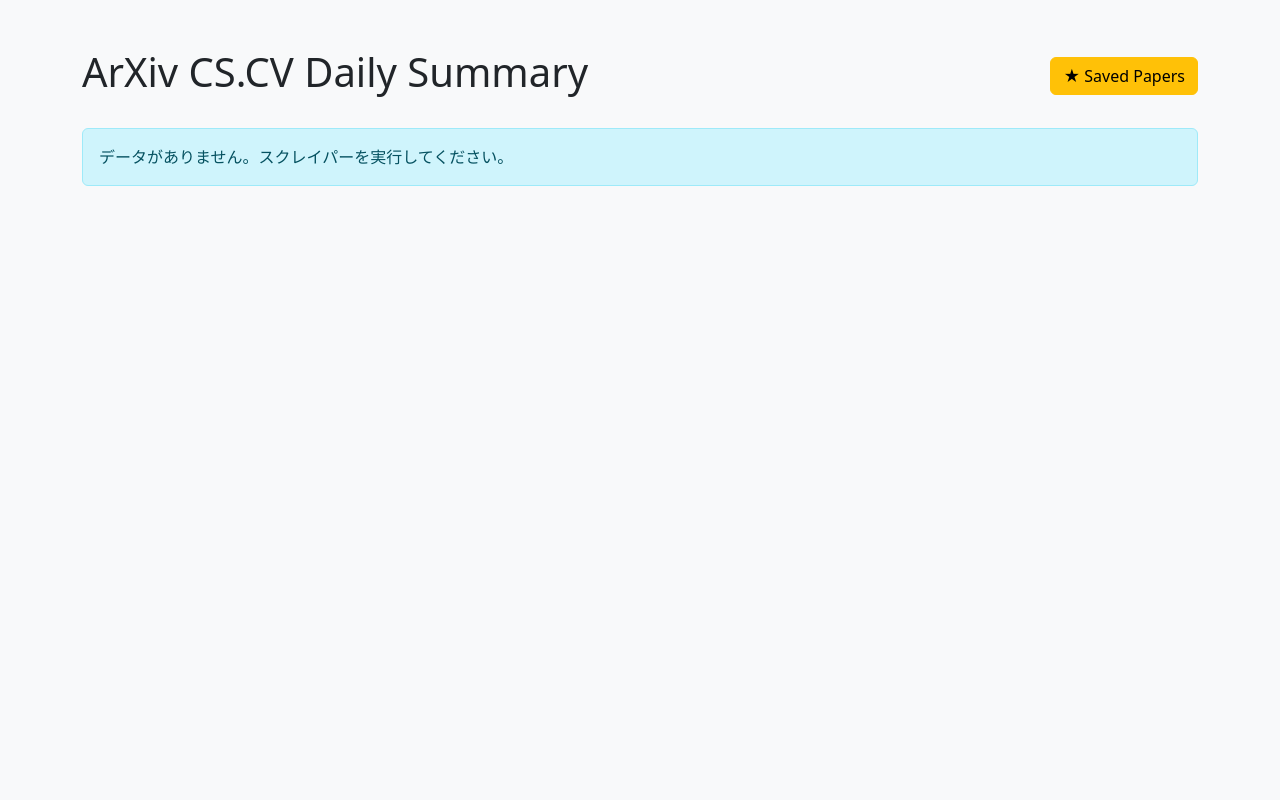
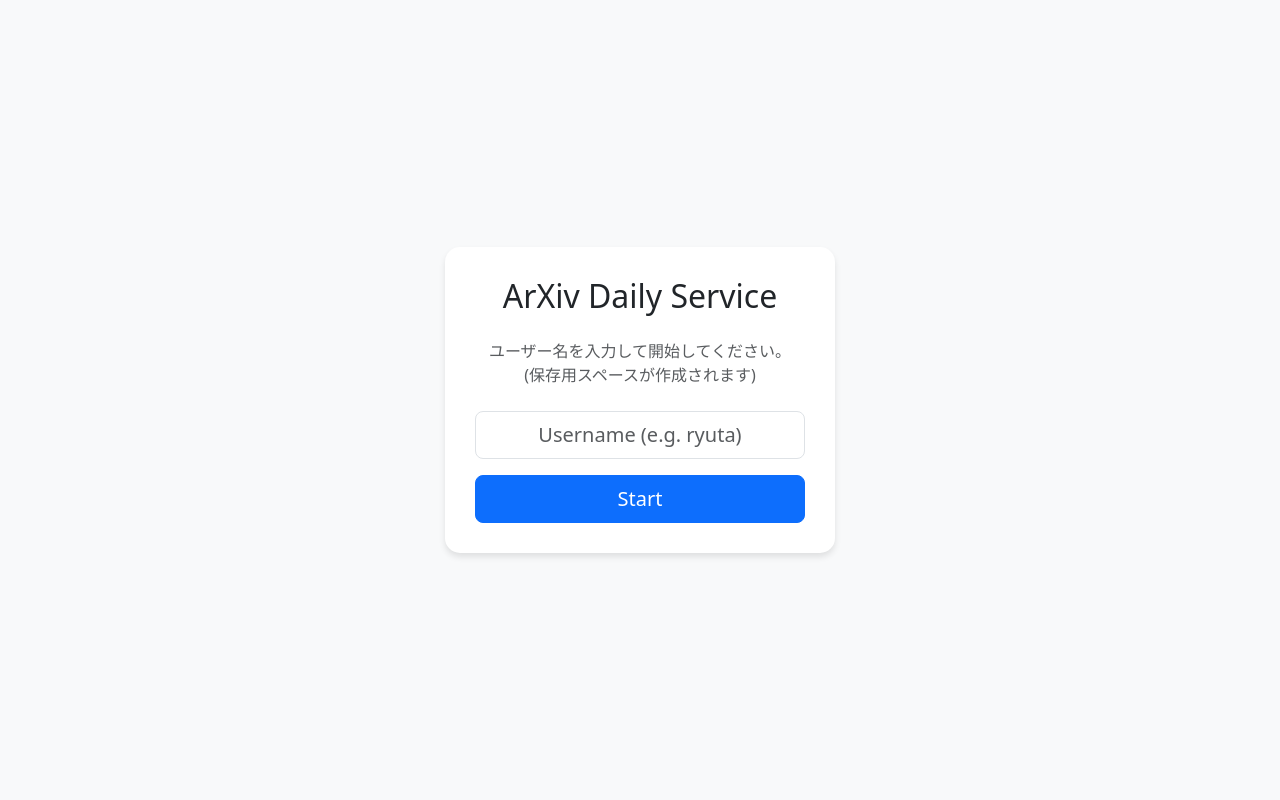
Before and after one commit to RyutaSatoh/arxiv_daily_service, a Flask app: page / in a window 1280 px wide. Run offline with Flask 3, Linux system fonts and the light colour scheme.

Commit message:
Add multi-user support with landing page

```diff
--- a/app.py
+++ b/app.py
@@ -1,30 +1,34 @@
-from flask import Flask, render_template, abort, request, jsonify
+from flask import Flask, render_template, abort, request, jsonify, redirect, url_for
 import storage
 
 app = Flask(__name__)
 
 @app.route('/')
-def index():
+def landing():
+    return render_template('landing.html')
+
+@app.route('/u/<username>')
+def index(username):
     dates = storage.get_available_dates()
-    return render_template('index.html', dates=dates)
+    return render_template('index.html', dates=dates, username=username)
 
-@app.route('/date/<date_str>')
-def detail(date_str):
+@app.route('/u/<username>/date/<date_str>')
+def detail(username, date_str):
     papers = storage.load_daily_data(date_str)
     if papers is None:
         abort(404)
-    return render_template('detail.html', date=date_str, papers=papers)
+    return render_template('detail.html', date=date_str, papers=papers, username=username)
 
-@app.route('/player/<date_str>')
-def player(date_str):
+@app.route('/u/<username>/player/<date_str>')
+def player(username, date_str):
     papers = storage.load_daily_data(date_str)
     if papers is None:
         abort(404)
-    return render_template('player.html', date=date_str, papers=papers)
+    return render_template('player.html', date=date_str, papers=papers, username=username)
 
-@app.route('/favorites')
-def favorites():
-    raw_papers = storage.get_favorites()
+@app.route('/u/<username>/favorites')
+def favorites(username):
+    raw_papers = storage.get_favorites(username)
     # Group by date
     grouped_papers = {}
     for p in raw_papers:
@@ -40,33 +44,34 @@
     # Sort dates descending
     sorted_dates = sorted(grouped_papers.keys(), reverse=True)
 
-    return render_template('favorites.html', grouped_papers=grouped_papers, sorted_dates=sorted_dates)
+    return render_template('favorites.html', grouped_papers=grouped_papers, sorted_dates=sorted_dates, username=username)
 
-@app.route('/api/save_paper', methods=['POST'])
-def save_paper():
+# API endpoints now include username in the URL for better REST structure/security scoping
+@app.route('/api/u/<username>/save_paper', methods=['POST'])
+def save_paper(username):
     paper = request.json
     if not paper or 'id' not in paper:
         return jsonify({'status': 'error', 'message': 'Invalid data'}), 400
 
-    saved = storage.save_favorite(paper)
+    saved = storage.save_favorite(username, paper)
     return jsonify({'status': 'success', 'saved': saved})
 
-@app.route('/api/delete_favorite', methods=['POST'])
-def delete_favorite():
+@app.route('/api/u/<username>/delete_favorite', methods=['POST'])
+def delete_favorite(username):
     data = request.json
     if not data or 'id' not in data:
         return jsonify({'status': 'error', 'message': 'Invalid data'}), 400
 
-    deleted = storage.delete_favorite(data['id'])
+    deleted = storage.delete_favorite(username, data['id'])
     return jsonify({'status': 'success', 'deleted': deleted})
 
-@app.route('/api/delete_favorites_by_date', methods=['POST'])
-def delete_favorites_by_date():
+@app.route('/api/u/<username>/delete_favorites_by_date', methods=['POST'])
+def delete_favorites_by_date(username):
     data = request.json
     if not data or 'date' not in data:
         return jsonify({'status': 'error', 'message': 'Invalid data'}), 400
 
-    deleted = storage.delete_favorites_by_date(data['date'])
+    deleted = storage.delete_favorites_by_date(username, data['date'])
     return jsonify({'status': 'success', 'deleted': deleted})
 
 if __name__ == '__main__':
--- a/storage.py
+++ b/storage.py
@@ -3,7 +3,7 @@
 from datetime import datetime
 
 DATA_DIR = os.path.join(os.path.dirname(__file__), 'data')
-FAVORITES_FILE = os.path.join(DATA_DIR, 'favorites.json')
+USERS_DIR = os.path.join(DATA_DIR, 'users')
 
 def save_daily_data(data, date_str=None):
     if not os.path.exists(DATA_DIR):
@@ -31,19 +31,29 @@
     if not os.path.exists(DATA_DIR):
         return []
 
-    files = [f for f in os.listdir(DATA_DIR) if f.endswith('.json') and f != 'favorites.json']
+    # Filter out directories and non-json files
+    files = [f for f in os.listdir(DATA_DIR)
+             if f.endswith('.json') and os.path.isfile(os.path.join(DATA_DIR, f))]
     dates = [f.replace('.json', '') for f in files]
     dates.sort(reverse=True)
     return dates
 
-def get_favorites():
-    if not os.path.exists(FAVORITES_FILE):
+def _get_user_favorites_file(username):
+    user_dir = os.path.join(USERS_DIR, username)
+    if not os.path.exists(user_dir):
+        os.makedirs(user_dir)
+    return os.path.join(user_dir, 'favorites.json')
+
+def get_favorites(username):
+    filepath = _get_user_favorites_file(username)
+    if not os.path.exists(filepath):
         return []
-    with open(FAVORITES_FILE, 'r', encoding='utf-8') as f:
+    with open(filepath, 'r', encoding='utf-8') as f:
         return json.load(f)
 
-def save_favorite(paper):
-    favorites = get_favorites()
+def save_favorite(username, paper):
+    favorites = get_favorites(username)
+    filepath = _get_user_favorites_file(username)
 
     # Check if already exists
     for fav in favorites:
@@ -54,33 +64,36 @@
     paper['saved_at'] = datetime.now().isoformat()
     favorites.insert(0, paper) # Add to top
 
-    with open(FAVORITES_FILE, 'w', encoding='utf-8') as f:
+    with open(filepath, 'w', encoding='utf-8') as f:
         json.dump(favorites, f, ensure_ascii=False, indent=2)
     return True
 
-def delete_favorite(paper_id):
-    favorites = get_favorites()
+def delete_favorite(username, paper_id):
+    favorites = get_favorites(username)
+    filepath = _get_user_favorites_file(username)
+
     original_len = len(favorites)
     favorites = [p for p in favorites if p.get('id') != paper_id]
 
     if len(favorites) != original_len:
-        with open(FAVORITES_FILE, 'w', encoding='utf-8') as f:
+        with open(filepath, 'w', encoding='utf-8') as f:
             json.dump(favorites, f, ensure_ascii=False, indent=2)
         return True
     return False
 
-def delete_favorites_by_date(date_str):
+def delete_favorites_by_date(username, date_str):
     """
     date_str: 'YYYY-MM-DD'
-    Removes all favorites saved on this date (local time based on saved_at string).
     """
-    favorites = get_favorites()
+    favorites = get_favorites(username)
+    filepath = _get_user_favorites_file(username)
+
     original_len = len(favorites)
     # saved_at is ISO format "2026-01-13T10:00:00..."
     favorites = [p for p in favorites if not p.get('saved_at', '').startswith(date_str)]
 
     if len(favorites) != original_len:
-        with open(FAVORITES_FILE, 'w', encoding='utf-8') as f:
+        with open(filepath, 'w', encoding='utf-8') as f:
             json.dump(favorites, f, ensure_ascii=False, indent=2)
         return True
     return False
--- a/templates/detail.html
+++ b/templates/detail.html
@@ -15,7 +15,7 @@
     <div class="container py-5">
         <div class="d-flex justify-content-between align-items-center mb-4">
             <h1>{{ date }} の論文 ({{ papers|length }}件)</h1>
-            <a href="{{ url_for('index') }}" class="btn btn-outline-secondary">戻る</a>
+            <a href="{{ url_for('index', username=username) }}" class="btn btn-outline-secondary">戻る</a>
         </div>
 
         {% for paper in papers %}
--- a/templates/favorites.html
+++ b/templates/favorites.html
@@ -19,7 +19,7 @@
             // Set timeout for actual deletion
             const timeoutId = setTimeout(() => {
                 // Time's up: Send delete request
-                fetch("{{ url_for('delete_favorite') }}", {
+                fetch("{{ url_for('delete_favorite', username=username) }}", {
                     method: "POST",
                     headers: { 'Content-Type': 'application/json' },
                     body: JSON.stringify({ id: id })
@@ -52,7 +52,7 @@
         function deleteDate(dateStr) {
             if (!confirm(dateStr + ' に保存された全ての論文を削除しますか？')) return;
 
-            fetch("{{ url_for('delete_favorites_by_date') }}", {
+            fetch("{{ url_for('delete_favorites_by_date', username=username) }}", {
                 method: "POST",
                 headers: { 'Content-Type': 'application/json' },
                 body: JSON.stringify({ date: dateStr })
@@ -72,7 +72,7 @@
     <div class="container py-5">
         <div class="d-flex justify-content-between align-items-center mb-4">
             <h1>保存した論文 (Favorites)</h1>
-            <a href="{{ url_for('index') }}" class="btn btn-outline-secondary">戻る</a>
+            <a href="{{ url_for('index', username=username) }}" class="btn btn-outline-secondary">戻る</a>
         </div>
 
         {% if not grouped_papers %}
--- a/templates/index.html
+++ b/templates/index.html
@@ -9,17 +9,20 @@
 <body class="bg-light">
     <div class="container py-5">
         <div class="d-flex justify-content-between align-items-center mb-4">
-            <h1>ArXiv CS.CV Daily Summary</h1>
-            <a href="{{ url_for('favorites') }}" class="btn btn-warning">★ Saved Papers</a>
+            <div>
+                <h1>ArXiv CS.CV Daily Summary</h1>
+                <small class="text-muted">User: {{ username }}</small> | <a href="{{ url_for('landing') }}" class="text-muted small text-decoration-none">Change User</a>
+            </div>
+            <a href="{{ url_for('favorites', username=username) }}" class="btn btn-warning">★ Saved Papers</a>
         </div>
 
         <div class="list-group">
             {% for date in dates %}
             <div class="list-group-item d-flex justify-content-between align-items-center">
-                <a href="{{ url_for('detail', date_str=date) }}" class="text-decoration-none text-dark flex-grow-1">
+                <a href="{{ url_for('detail', username=username, date_str=date) }}" class="text-decoration-none text-dark flex-grow-1">
                     {{ date }} の論文一覧
                 </a>
-                <a href="{{ url_for('player', date_str=date) }}" class="btn btn-primary btn-sm ms-2">
+                <a href="{{ url_for('player', username=username, date_str=date) }}" class="btn btn-primary btn-sm ms-2">
                     🎧 Listen (Player)
                 </a>
             </div>
--- /dev/null
+++ b/templates/landing.html
@@ -0,0 +1,46 @@
+<!DOCTYPE html>
+<html lang="ja">
+<head>
+    <meta charset="UTF-8">
+    <meta name="viewport" content="width=device-width, initial-scale=1.0">
+    <title>ArXiv Daily Service - Login</title>
+    <link href="https://cdn.jsdelivr.net/npm/bootstrap@5.3.0/dist/css/bootstrap.min.css" rel="stylesheet">
+    <style>
+        body, html { height: 100%; display: flex; align-items: center; justify-content: center; background-color: #f8f9fa; }
+        .login-card { width: 100%; max-width: 400px; padding: 30px; border-radius: 15px; box-shadow: 0 4px 6px rgba(0,0,0,0.1); background: white; }
+    </style>
+    <script>
+        function login() {
+            const username = document.getElementById('username').value.trim();
+            if (username) {
+                // Save to localStorage for convenience/redirects if needed later
+                localStorage.setItem('arxiv_username', username);
+                // Redirect to user dashboard
+                window.location.href = `/u/${username}`;
+            } else {
+                alert('ユーザー名を入力してください');
+            }
+        }
+
+        // Auto-fill or redirect if previously visited?
+        window.onload = function() {
+            const savedUser = localStorage.getItem('arxiv_username');
+            if (savedUser) {
+                document.getElementById('username').value = savedUser;
+            }
+        };
+    </script>
+</head>
+<body>
+    <div class="login-card text-center">
+        <h2 class="mb-4">ArXiv Daily Service</h2>
+        <p class="text-muted mb-4">ユーザー名を入力して開始してください。<br>(保存用スペースが作成されます)</p>
+
+        <div class="mb-3">
+            <input type="text" id="username" class="form-control form-control-lg text-center" placeholder="Username (e.g. ryuta)" onkeypress="if(event.key==='Enter') login()">
+        </div>
+
+        <button class="btn btn-primary btn-lg w-100" onclick="login()">Start</button>
+    </div>
+</body>
+</html>
```
Also changed, not shown: templates/player.html (+8 -6 lines).
